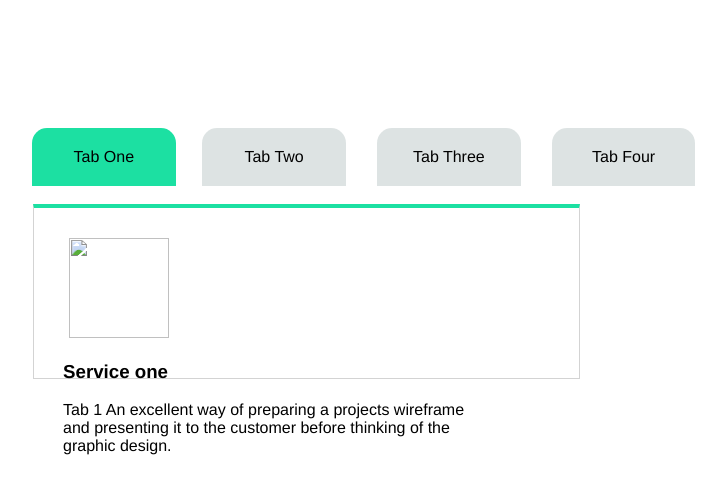
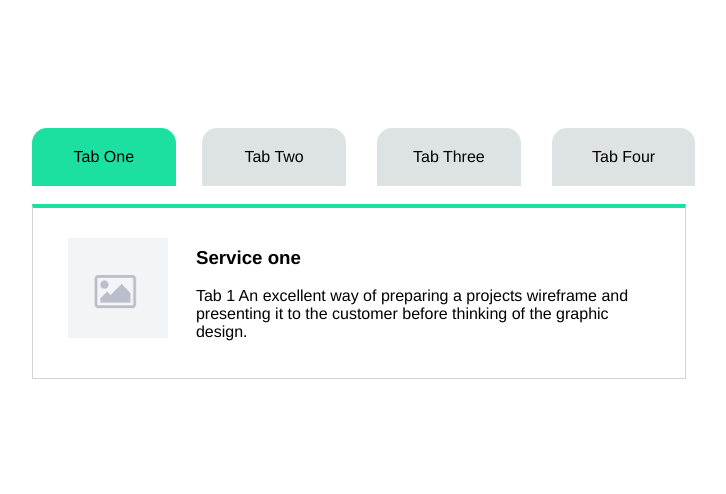
Before and after one commit to Amritha-vj/Javascript, a plain HTML site: page Tab/tab.html in a window 1280 px wide. Shown: the whole page, without its empty margins (292-1018 px from the left). Drawn offline with Linux system fonts and the light colour scheme.

Commit message:
committed

```diff
--- a/Tab/css/tab.css
+++ b/Tab/css/tab.css
@@ -38,8 +38,8 @@ body {
 .tab-container {
     padding: 20px;
     padding-bottom: 150px;
-    margin-left: 5px;
-    max-width: 57%;
+    margin-left: 4px;
+    max-width: 654px;
     display: none;
     color: black;
     border: 1px solid lightgray;
@@ -60,8 +60,8 @@ img {
 }
 .content {
     float: left;
-    width: 80%;
-    margin-left: 9px;
+    width: 75%;
+    margin-left: 30px;
     margin-top: 0px;
 }
 .clear{
--- a/Tab/tab.html
+++ b/Tab/tab.html
@@ -21,7 +21,7 @@
         <div class="tab-content">
             <div class="tab-container">
                 <div class="image">
-                    <img src="asset/download.png">
+                    <img src="asset/load.png">
                 </div>
                 <div class="content">
                     <h3>Service one</h3>
@@ -30,7 +30,7 @@
             </div>
             <div class="tab-container">
                 <div class="image">
-                    <img src="asset/download.png">
+                    <img src="asset/load.png">
                 </div>
                 <div class="content">
                     <h3>Service two</h3>
@@ -39,7 +39,7 @@
             </div>
             <div class="tab-container">
                 <div class="image">
-                    <img src="asset/download.png">
+                    <img src="asset/load.png">
                 </div>
                 <div class="content">
                     <h3>Service three</h3>
@@ -48,7 +48,7 @@
             </div>
             <div class="tab-container">
                 <div class="image">
-                    <img src="asset/download.png">
+                    <img src="asset/load.png">
                 </div>
                 <div class="content">
                     <h3>Service four</h3>
```
Also changed, not shown: Tab/asset/load.png (added).
